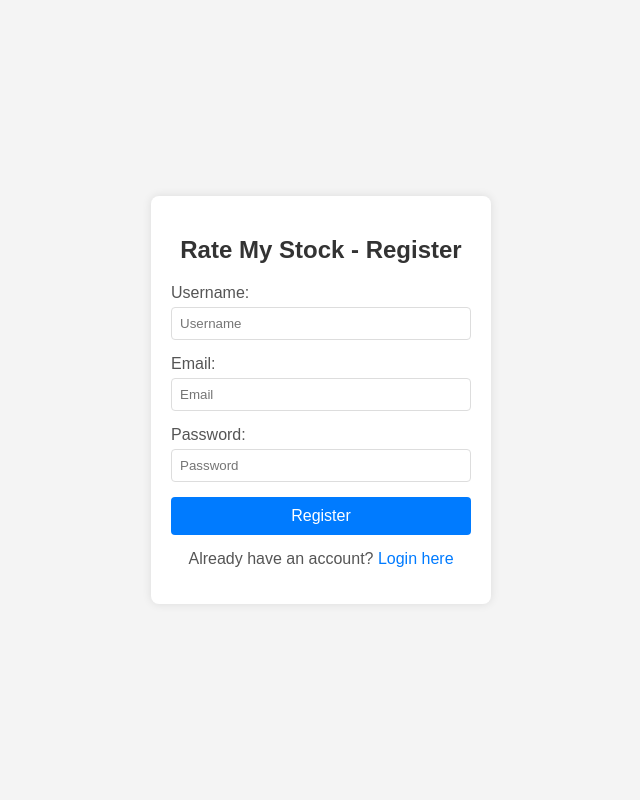
After one commit to Zomara88/Stock_Predictor, a Flask app: page /register in a window 1280 px wide. The commit adds this page. Shown: the whole page, without its empty margins (319-959 px from the left). Run offline with Flask 3, Linux system fonts and the light colour scheme.

Commit message:
Initial commit

```diff
--- a/app.py
+++ b/app.py
@@ -1,4 +1,4 @@
-from flask import Flask, jsonify, request, render_template, send_from_directory
+from flask import Flask, jsonify, request, render_template, send_from_directory, redirect, url_for, session
 from flask_cors import CORS
 import yfinance as yf
 import praw
@@ -11,12 +11,99 @@ from datetime import datetime
 from sklearn.model_selection import train_test_split
 from sklearn.ensemble import RandomForestRegressor
 import traceback
+import hashlib
+import firebase_admin
+from firebase_admin import credentials, firestore
+import re
 
 # Load environment variables from .env file
 load_dotenv()
 
+# Initialize Flask app and enable CORS
 app = Flask(__name__)
 CORS(app)
+
+# Set secret key for session management
+app.secret_key = os.getenv('SECRET_KEY', 'supersecretkey')
+
+# Initialize Firebase Admin SDK
+cred = credentials.Certificate('C:/Users/bryan/OneDrive/Desktop/HACKFIN/stocksusers-488b4-firebase-adminsdk-srmmy-10a4a1808c.json')
+firebase_admin.initialize_app(cred)
+
+# Initialize Firestore
+db = firestore.client()
+
+@app.route('/register', methods=['POST'])
+def register():
+    """Register a new user."""
+    try:
+        data = request.form
+        username = data.get('username')
+        email = data.get('email')
+        password = data.get('password')
+
+        # Validate input
+        if not username or len(username) < 3 or len(username) > 10:
+            return jsonify({'error': 'Username must be between 3 and 10 characters'}), 400
+        if not email or not re.match(r"[^@]+@[^@]+\.[^@]+", email):
+            return jsonify({'error': 'Invalid email format'}), 400
+        if not password or len(password) < 8 or len(password) > 100:
+            return jsonify({'error': 'Password must be between 8 and 100 characters'}), 400
+
+        # Hash the password before storing it
+        hashed_password = hashlib.sha256(password.encode()).hexdigest()
+
+        # Store user data in Firestore
+        users_ref = db.collection('users')
+        user_doc = users_ref.document(username)
+        user_doc.set({
+            'username': username,
+            'email': email,
+            'password': hashed_password
+        })
+
+        # Set session user_id
+        session['user_id'] = username
+        return redirect(url_for('login_page'))
+    except Exception as e:
+        return jsonify({'error': str(e)}), 500
+
+@app.route('/login', methods=['POST'])
+def login():
+    """Log in an existing user."""
+    try:
+        data = request.form
+        username = data.get('username')
+        password = data.get('password')
+
+        # Validate input
+        if not username or not password:
+            return jsonify({'error': 'Username and password are required'}), 400
+
+        # Hash the password to compare with stored password
+        hashed_password = hashlib.sha256(password.encode()).hexdigest()
+
+        # Check if user exists in Firestore
+        users_ref = db.collection('users')
+        user_doc = users_ref.document(username).get()
+
+        if user_doc.exists:
+            user_data = user_doc.to_dict()
+            if user_data['password'] == hashed_password:
+                session['user_id'] = username
+                return render_template('index.html')
+            else:
+                return jsonify({'message': 'Invalid credentials!'}), 401
+        else:
+            return jsonify({'message': 'User not found!'}), 404
+    except Exception as e:
+        return jsonify({'error': str(e)}), 500
+
+@app.route('/logout', methods=['GET', 'POST'])
+def logout():
+    """Log out the current user."""
+    session.pop('user_id', None)
+    return redirect(url_for('login_page'))
 
 # Initialize PRAW with your Reddit API credentials
 reddit = praw.Reddit(client_id=os.getenv('REDDIT_CLIENT_ID'),
@@ -128,8 +215,8 @@ def determine_risk_level(prediction):
 
 @app.route('/')
 def home():
-    """Render the home page."""
-    return render_template('index.html')
+    """Redirect to the login page."""
+    return redirect(url_for('login_page'))
 
 @app.route('/news')
 def news():
@@ -327,5 +414,42 @@ def static_files(filename):
     """Serve static files."""
     return send_from_directory(os.path.join(app.root_path, 'static'), filename)
 
+@app.route('/login', methods=['GET'])
+def login_page():
+    """Render the login page."""
+    return render_template('login.html')
+
+@app.route('/register', methods=['GET'])
+def register_page():
+    """Render the registration page."""
+    return render_template('register.html')
+
+@app.route('/index')
+def index():
+    """Render the index page."""
+    return render_template('index.html')
+
+@app.route('/users', methods=['GET'])
+def get_users():
+    """Fetch all users from Firestore."""
+    try:
+        users_ref = db.collection('users')
+        users = users_ref.stream()
+        users_data = [{'username': user.id, 'email': user.to_dict().get('email')} for user in users]
+        return jsonify(users_data), 200
+    except Exception as e:
+        return jsonify({'error': str(e)}), 500
+
+@app.route('/check-db', methods=['GET'])
+def check_db():
+    """Check the database connection."""
+    try:
+        # Perform a simple query to check the database connection
+        users_ref = db.collection('users')
+        users = users_ref.stream()
+        return jsonify({'message': 'Database connection successful', 'result': [user.id for user in users]}), 200
+    except Exception as e:
+        return jsonify({'error': str(e)}), 500
+
 if __name__ == "__main__":
     app.run(debug=True)
--- /dev/null
+++ b/config.py
@@ -0,0 +1,6 @@
+import os
+
+class Config:
+    @staticmethod
+    def init_app(app):
+        pass
--- /dev/null
+++ b/static/styles.css
@@ -0,0 +1,73 @@
+
+body {
+    font-family: Arial, sans-serif;
+    background-color: #f4f4f4;
+    margin: 0;
+    padding: 0;
+    display: flex;
+    justify-content: center;
+    align-items: center;
+    height: 100vh;
+}
+
+.login-container, .register-container {
+    background-color: #fff;
+    padding: 20px;
+    border-radius: 8px;
+    box-shadow: 0 0 10px rgba(0, 0, 0, 0.1);
+    width: 300px;
+    text-align: center;
+}
+
+h2 {
+    margin-bottom: 20px;
+    color: #333;
+}
+
+.form-group {
+    margin-bottom: 15px;
+    text-align: left;
+}
+
+.form-group label {
+    display: block;
+    margin-bottom: 5px;
+    color: #555;
+}
+
+.form-group input {
+    width: 100%;
+    padding: 8px;
+    box-sizing: border-box;
+    border: 1px solid #ddd;
+    border-radius: 4px;
+}
+
+button {
+    width: 100%;
+    padding: 10px;
+    background-color: #007bff;
+    border: none;
+    border-radius: 4px;
+    color: #fff;
+    font-size: 16px;
+    cursor: pointer;
+}
+
+button:hover {
+    background-color: #0056b3;
+}
+
+p {
+    margin-top: 15px;
+    color: #555;
+}
+
+p a {
+    color: #007bff;
+    text-decoration: none;
+}
+
+p a:hover {
+    text-decoration: underline;
+}
--- a/templates/index.html
+++ b/templates/index.html
@@ -89,6 +89,7 @@
 <body>
     <header>
         <h1>Stock Prediction</h1>
+        <button onclick="window.location.href='/logout'" style="position: absolute; top: 10px; left: 10px; padding: 5px; border: 2px solid #fff; border-radius: 5px; background-color: #444; cursor: pointer; color: #fff;">Log Out</button>
         <a id="news-button" href="/news">
             <img src="{{ url_for('static', filename='news-icon.png') }}" alt="News">
         </a>
--- a/templates/news.html
+++ b/templates/news.html
@@ -71,9 +71,10 @@
 <body>
     <header>
         <h1>Stock News</h1>
-        <a id="back-button" href="/">
+        <a id="back-button" href="/index">
             <img src="back-icon.png" alt="Back">
         </a>
+        <button onclick="window.location.href='/logout'">Log Out</button>
     </header>
     <div id="content">
         <form id="news-form">
--- /dev/null
+++ b/templates/register.html
@@ -0,0 +1,31 @@
+<!DOCTYPE html>
+<html lang="en">
+<head>
+    <meta charset="UTF-8">
+    <meta name="viewport" content="width=device-width, initial-scale=1.0">
+    <title>Rate My Stock - Register</title>
+    <link rel="stylesheet" href="{{ url_for('static', filename='styles.css') }}">
+</head>
+<body>
+    <div class="register-container">
+        <h2>Rate My Stock - Register</h2>
+        <form id="register-form" method="POST" action="{{ url_for('register') }}">
+            <div class="form-group">
+                <label for="username">Username:</label>
+                <input type="text" id="username" name="username" placeholder="Username" required>
+            </div>
+            <div class="form-group">
+                <label for="email">Email:</label>
+                <input type="email" id="email" name="email" placeholder="Email" required>
+            </div>
+            <div class="form-group">
+                <label for="password">Password:</label>
+                <input type="password" id="password" name="password" placeholder="Password" required>
+            </div>
+            <button type="submit">Register</button>
+        </form>
+        <p>Already have an account? <a href="/login">Login here</a></p>
+    </div>
+    <script src="{{ url_for('static', filename='scripts.js') }}"></script>
+</body>
+</html>
```
Also changed, not shown: add_users.py (added, +28 -0 lines), initialize_firestore.py (added, +24 -0 lines), migrations/env.py (added, +14 -0 lines), migrations/versions/add_email_to_user.py (added, +15 -0 lines), stocksusers-488b4-firebase-adminsdk-srmmy-10a4a1808c.json (added, +13 -0 lines), templates/login.html (added, +27 -0 lines), templates/market_overview.html (+2 -61 lines), templates/predict.html (added, +24 -0 lines).
